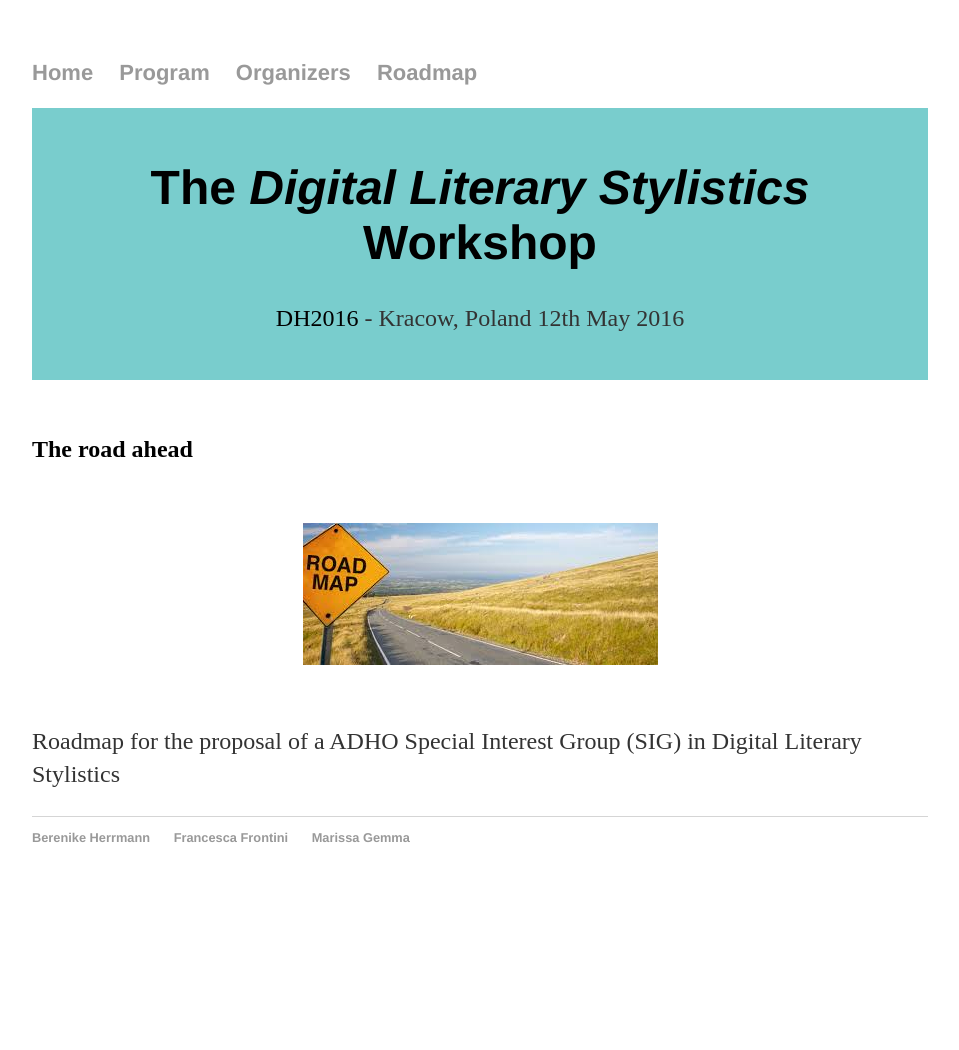
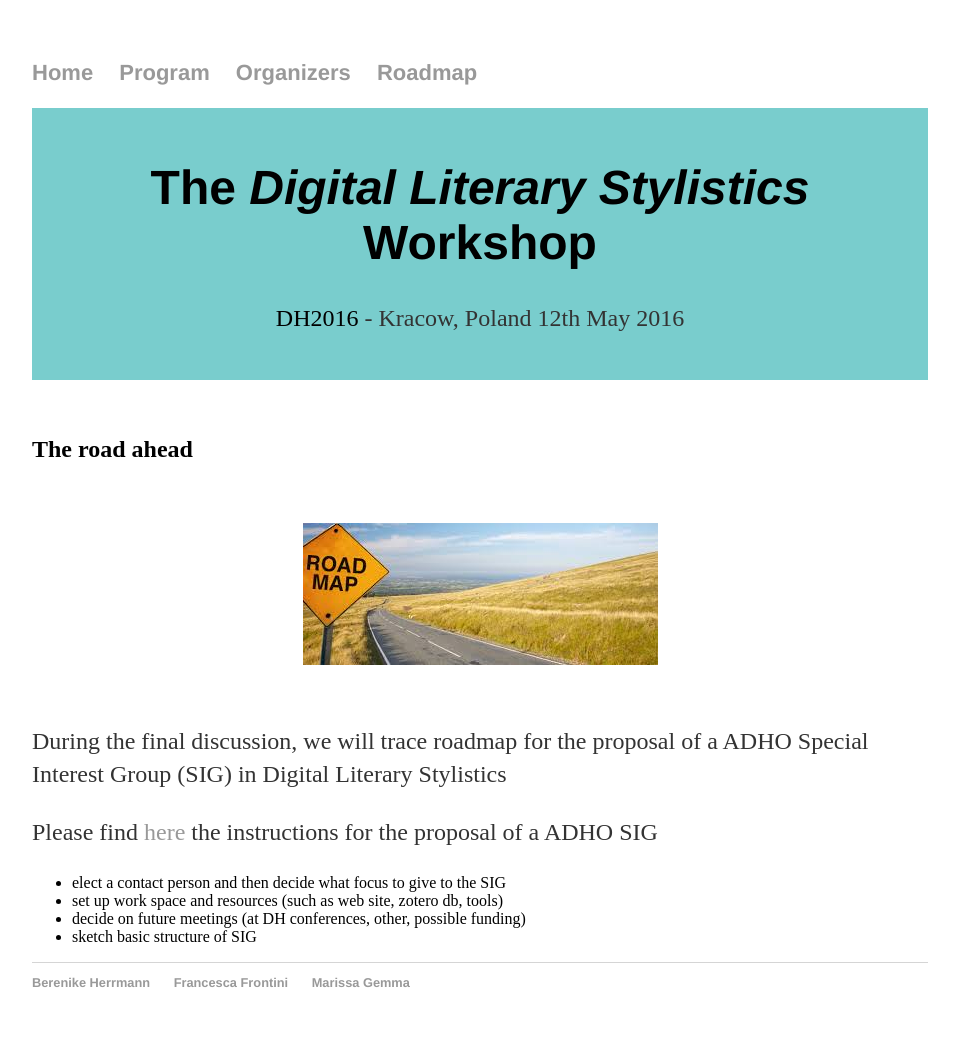
Before and after one commit to DigitalLiteraryStylistic/-DigitalLiteraryStylistic.github.io, a Jekyll site: the page built from roadmap.html, in a window 1280 px wide. Shown: the whole page, without its empty margins (160-1119 px from the left). Built offline with Jekyll 4.4.1, drawn with Linux system fonts in a browser that asks for light colours; before the commit the page ends 905 px from its top, so only the background shows below that.

Commit message:
Update roadmap.html

```diff
--- a/roadmap.html
+++ b/roadmap.html
@@ -8,4 +8,13 @@ title: Digital Literary Stylistics Workshop - Co-located with DH2016
 <h2>The road ahead</h2>
 <img src="images/roadmap.jpg" alt="roadmap" class="ri" />
 
-<p>Roadmap for the proposal of a ADHO Special Interest Group (SIG) in Digital Literary Stylistics</p>
+<p>During the final discussion, we will trace roadmap for the proposal of a ADHO Special Interest Group (SIG) in Digital Literary Stylistics</p>
+
+<p>Please find <a href"http://adho.org/administration/steering/protocol-adho-special-interest-groups-sigs" target="_blank">here</a> the instructions for the proposal of a ADHO SIG</p>
+
+<ul>
+  <li>elect a contact person and then decide what focus to give to the SIG</li>
+  <li>set up work space and resources (such as web site, zotero db, tools)</li>
+  <li>decide on future meetings (at DH conferences, other, possible funding)</li>
+  <li>sketch basic structure of SIG </li>
+</ul>
```
